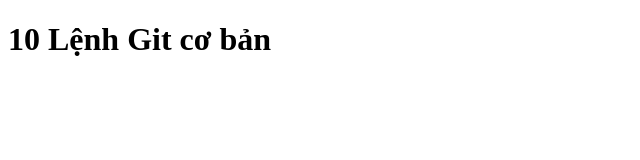
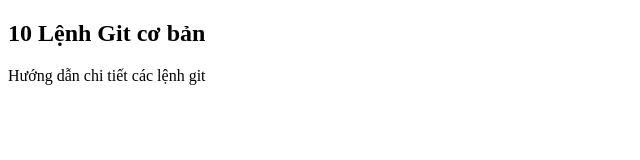
Before and after one commit to luongtuanvy/GitDemo, a plain HTML site: page index.html in a window 1280 px wide. Shown: the whole page, without its empty margins (0-640 px from the left). Drawn offline with Linux system fonts and the light colour scheme.

Commit message:
Change H1 to H2

```diff
--- a/index.html
+++ b/index.html
@@ -9,7 +9,8 @@
 </head>
 
 <body>
-    <h1>10 Lệnh Git cơ bản </h1>
+    <h2>10 Lệnh Git cơ bản </h2>
+    <p>Hướng dẫn chi tiết các lệnh git</p>
 </body>
 
 </html>
```
